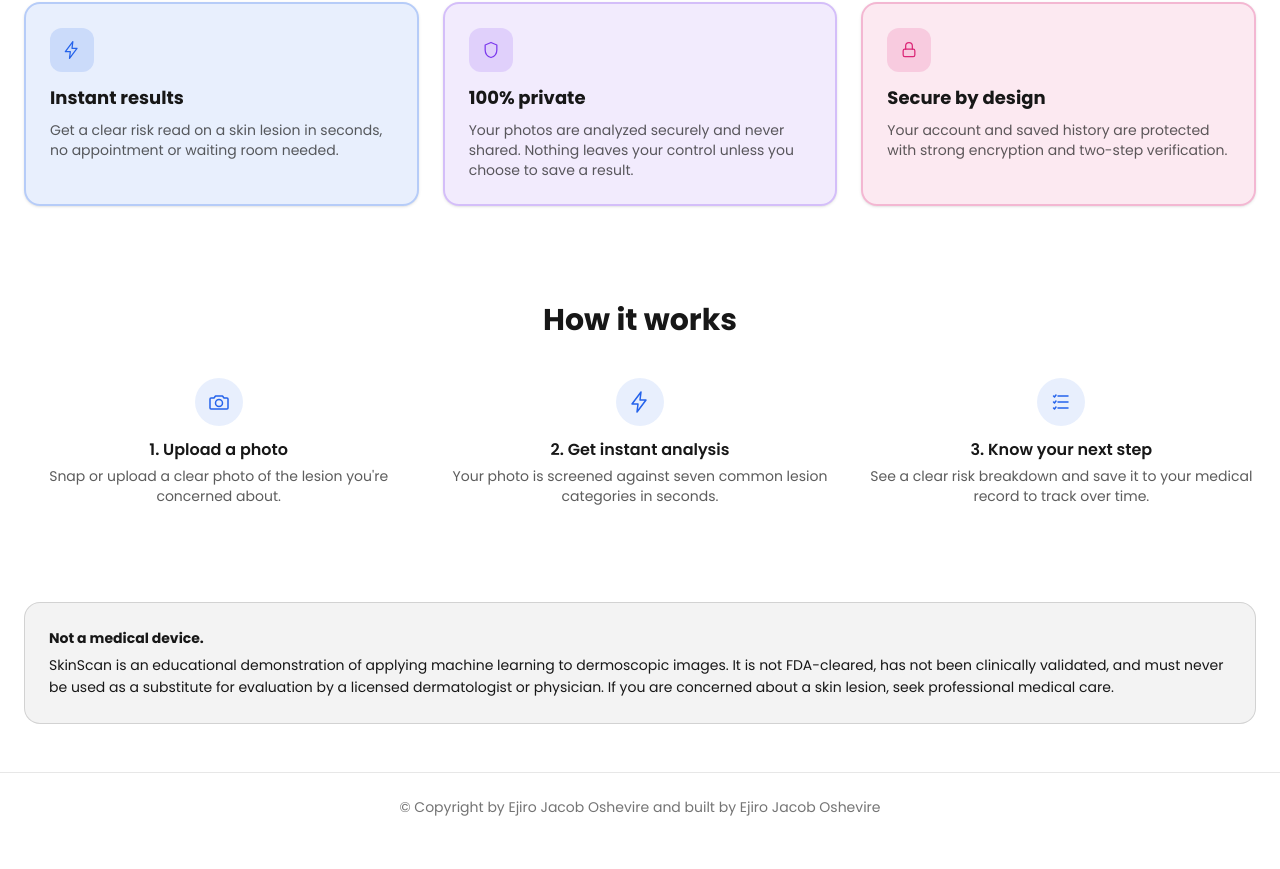
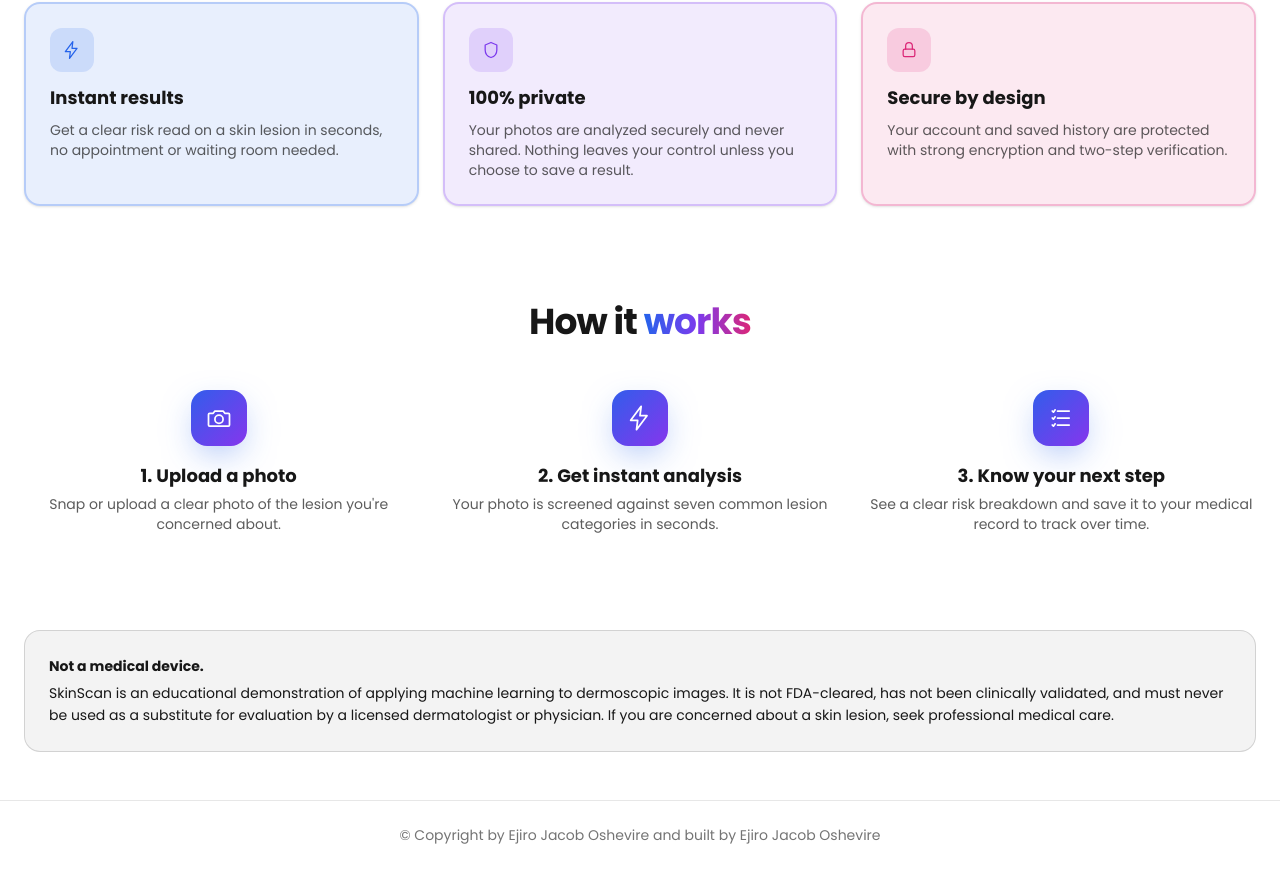
Before and after one commit to jacoboshvire/skincancerdetector, a Next.js app: page / in a window 1280 px wide. Shown: the part 776-1645 px from the top of the page. Before the commit the page ends 1617 px from the top, so only its background shows below. Built offline with nearby package versions, Linux system fonts and the light colour scheme.

Commit message:
auto commit @Sun Jun 28 22:42:33 BST 2026

```diff
--- a/src/app/page.tsx
+++ b/src/app/page.tsx
@@ -715,11 +715,11 @@ export default function LandingPage() {
             whileInView={{ opacity: 1, y: 0 }}
             viewport={{ once: true, margin: "-80px" }}
             transition={{ duration: 0.5, ease: "easeOut" }}
-            className="text-2xl sm:text-3xl font-bold text-center"
+            className="text-3xl sm:text-4xl font-extrabold text-center tracking-tight"
           >
-            How it works
+            How it <span className="gradient-text">works</span>
           </motion.h2>
-          <div className="mt-10 grid sm:grid-cols-3 gap-8">
+          <div className="mt-12 grid sm:grid-cols-3 gap-8">
             {STEPS.map((s, i) => (
               <motion.div
                 key={s.title}
@@ -727,12 +727,13 @@ export default function LandingPage() {
                 whileInView={{ opacity: 1, y: 0, filter: "blur(0px)" }}
                 viewport={{ once: true, margin: "-80px" }}
                 transition={{ duration: 0.6, delay: i * 0.12, ease: [0.16, 1, 0.3, 1] }}
+                whileHover={{ y: -4 }}
                 className="text-center"
               >
-                <div className="w-12 h-12 mx-auto rounded-full bg-primary/10 text-primary flex items-center justify-center mb-3">
-                  <s.icon className="w-6 h-6" />
+                <div className="w-14 h-14 mx-auto rounded-2xl btn-gradient text-primary-foreground flex items-center justify-center mb-4 shadow-glow">
+                  <s.icon className="w-7 h-7" />
                 </div>
-                <h3 className="font-semibold mb-1">
+                <h3 className="font-bold text-lg mb-1">
                   {i + 1}. {s.title}
                 </h3>
                 <p className="text-sm text-foreground/70">{s.body}</p>
```
